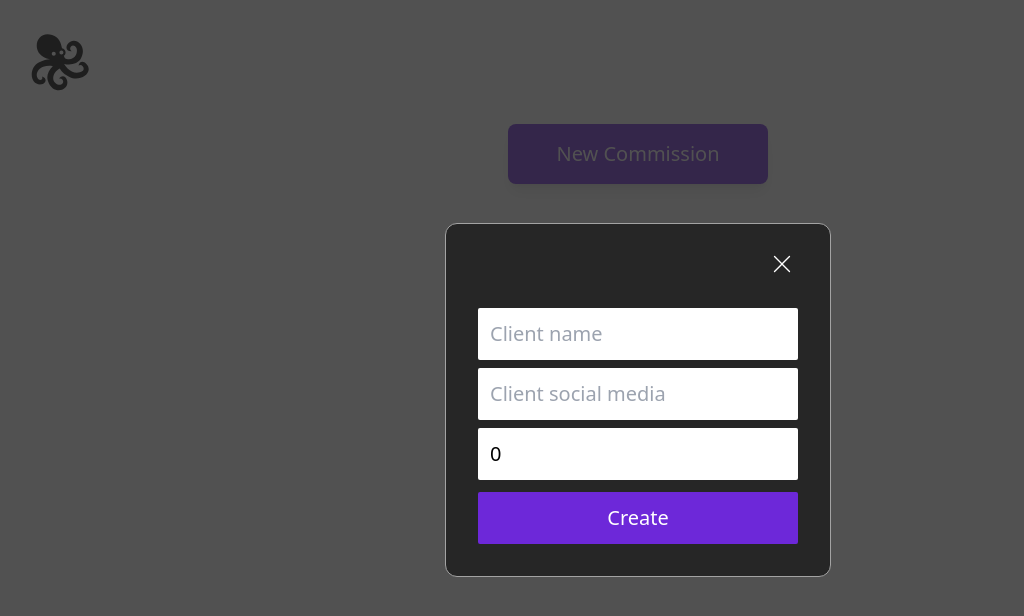
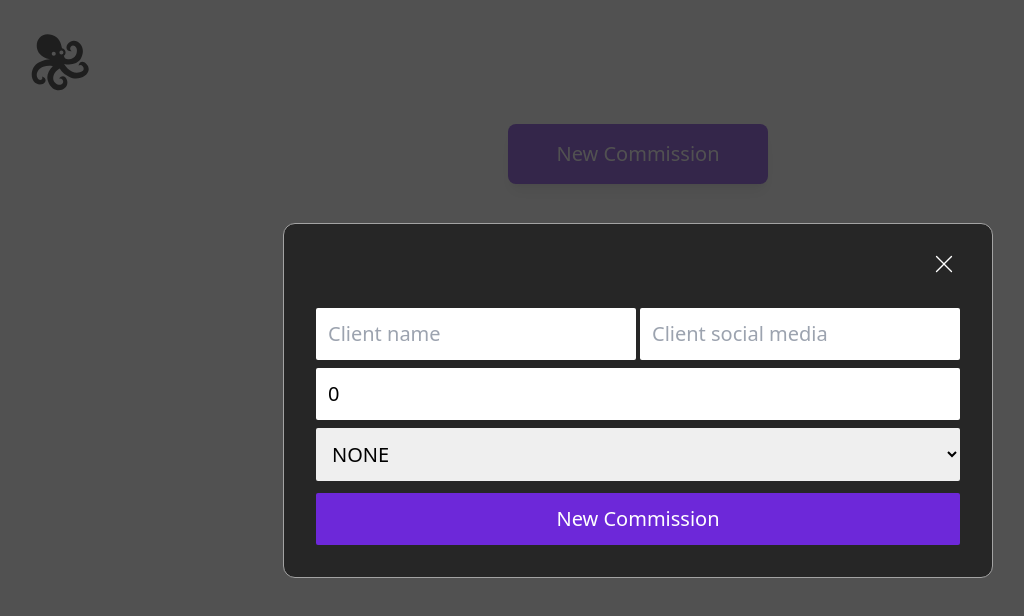
Before and after one commit to kauefraga/commission-tracker, a Vue app: page / in a window 1280 px wide. Both pictures are taken after a click on the button "New Commission". Shown: the top 616 px of the page, without its empty margins (2-1026 px from the left). Built offline with nearby package versions, Linux system fonts and the light colour scheme.

Commit message:
:sparkles: feat: put client name field and client social media field side to side and add select input

```diff
--- a/src/components/NewCommissionModal.vue
+++ b/src/components/NewCommissionModal.vue
@@ -66,6 +66,7 @@ function createCommissionAndHideModal(changeModalVisibility: () => boolean) {
           />
         </button>
       </div>
+      <div class="flex space-x-1">
         <input
           class="my-1 p-3 rounded-sm"
           type="text"
@@ -80,6 +81,7 @@ function createCommissionAndHideModal(changeModalVisibility: () => boolean) {
           required
           v-model="currentCommission.clientSocialMedia"
         />
+      </div>
       <input
         class="my-1 p-3 rounded-sm "
         type="number"
@@ -88,13 +90,24 @@ function createCommissionAndHideModal(changeModalVisibility: () => boolean) {
         min="0"
         v-model.number="currentCommission.price"
       />
+      <select
+        class="my-1 p-3 rounded-sm"
+        name="status"
+        v-model="currentCommission.status"
+      >
+        <option>NONE</option>
+        <option>STARTED</option>
+        <option>ALMOST DONE</option>
+        <option>DONE</option>
+      </select>
+
       <button
         class="
           my-2 p-3 rounded-sm text-white
           bg-violet-700 hover:bg-violet-800 active:bg-violet-900
         "
       >
-        Create
+        New Commission
       </button>
     </form>
   </div>
```
Lines whose indentation alone changed are shown as unchanged.
